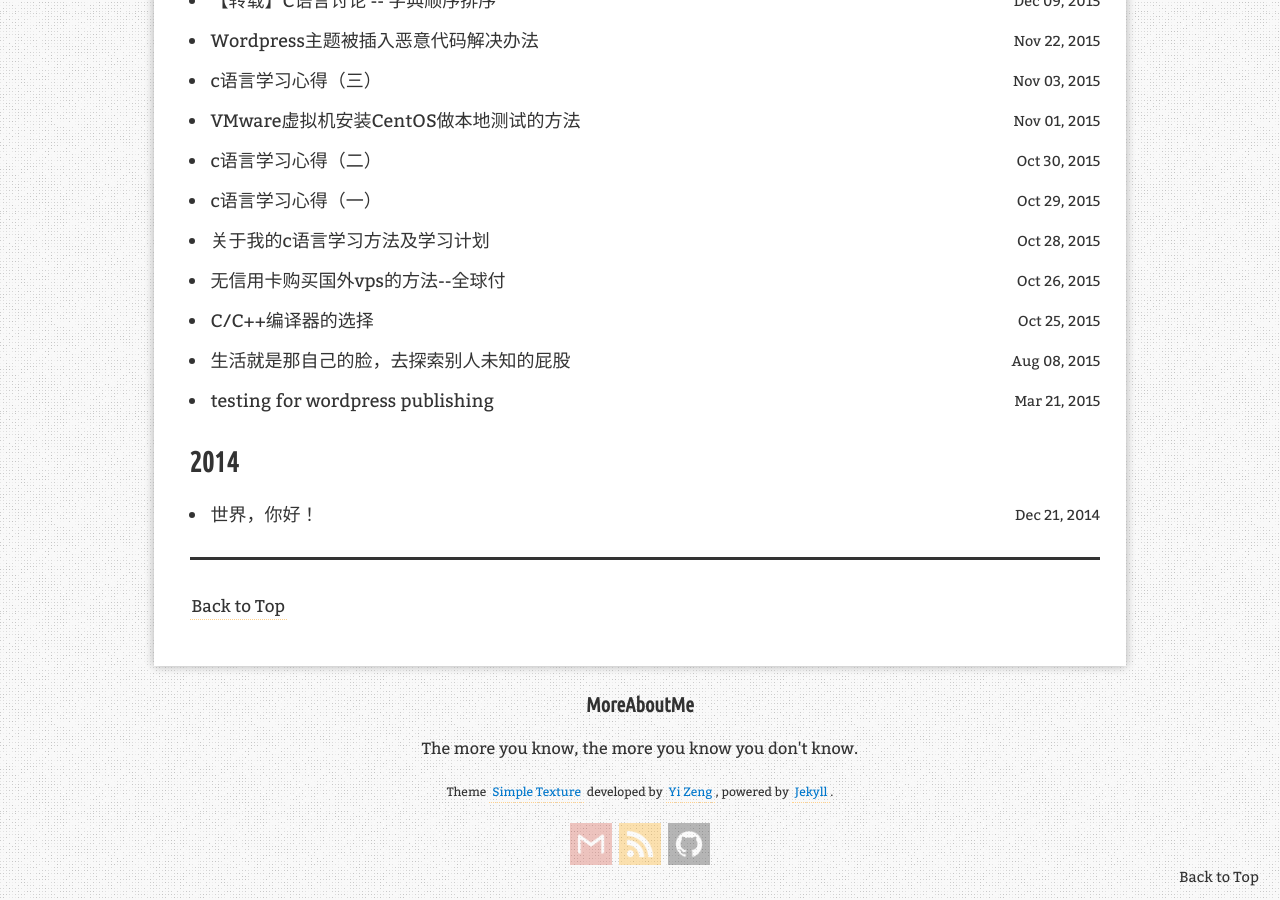
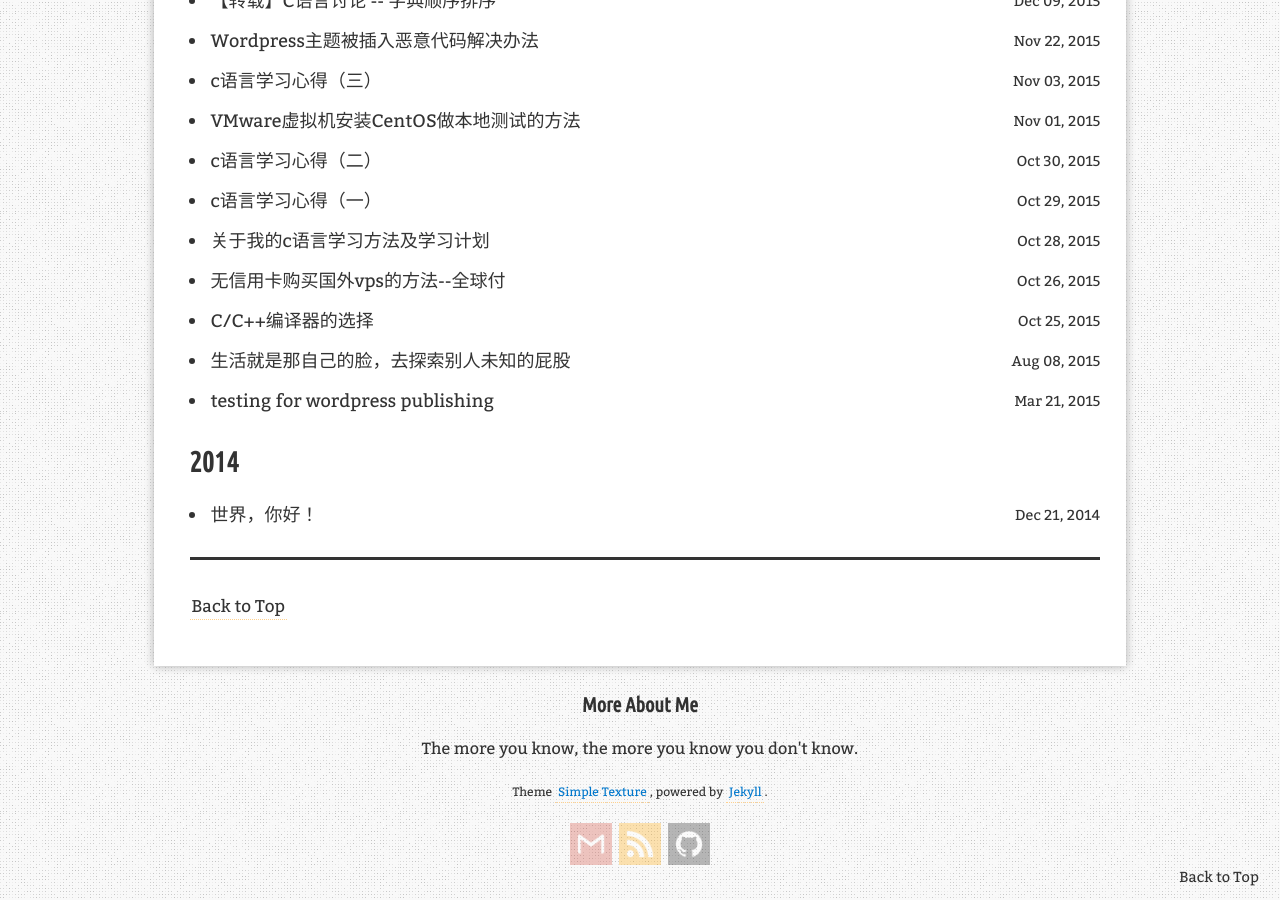
Before and after one commit to liqimore/note, a Jekyll site: the page built from index.html, in a window 1280 px wide and 900 px high, scrolled down 3787 px. Built offline with Jekyll 4.4.1, drawn with Linux system fonts in a browser that asks for light colours; nearby versions of some CDN libraries; comment, search, counter and statistics services are not loaded.

Commit message:
update post

```diff
--- a/_data/i18n.yml
+++ b/_data/i18n.yml
@@ -25,7 +25,7 @@ en: &en
   show_comments: 'Show Comments'
   show_license: 'Show License'
   tags: 'Tags'
-  theme_info: '<p><small>Theme <a href="https://github.com/yizeng/jekyll-theme-simple-texture" target="_blank">Simple Texture</a> developed by <a href="http://yizeng.me" target="_blank">Yi Zeng</a>, powered by <a href="https://jekyllrb.com/" target="_blank">Jekyll</a>.</small></p>'
+  theme_info: '<p><small>Theme <a href="https://github.com/yizeng/jekyll-theme-simple-texture" target="_blank">Simple Texture</a>, powered by <a href="https://jekyllrb.com/" target="_blank">Jekyll</a>.</small></p>'
   view: 'View'
 en-us:
   <<: *en
--- a/_includes/blog/footer.html
+++ b/_includes/blog/footer.html
@@ -3,7 +3,7 @@
         <div class="unit-inner unit-foot-inner">
             <div class="misc vcard">
                 <div class="about">
-                    <h4><a href="/about/">MoreAboutMe</a></h4>
+                    <h4><a href="/about/">More About Me</a></h4>
                     {% if site.blog.footer_content %}
                         <p>{{ site.blog.footer_content }}</p>
                     {% endif %}
```
